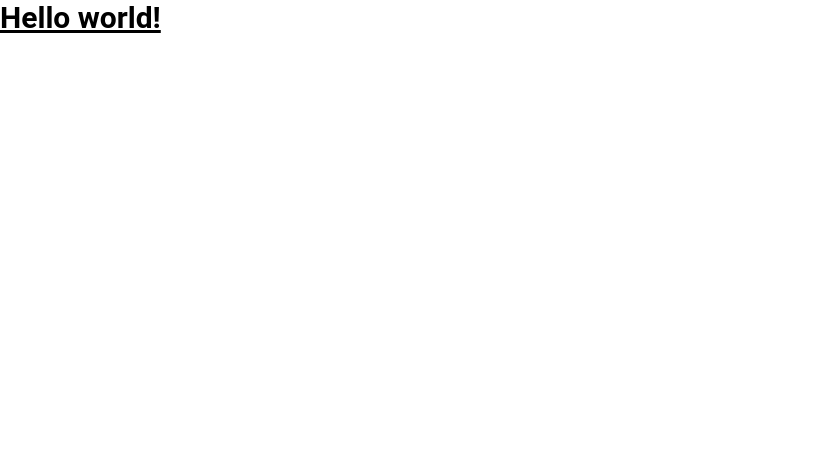
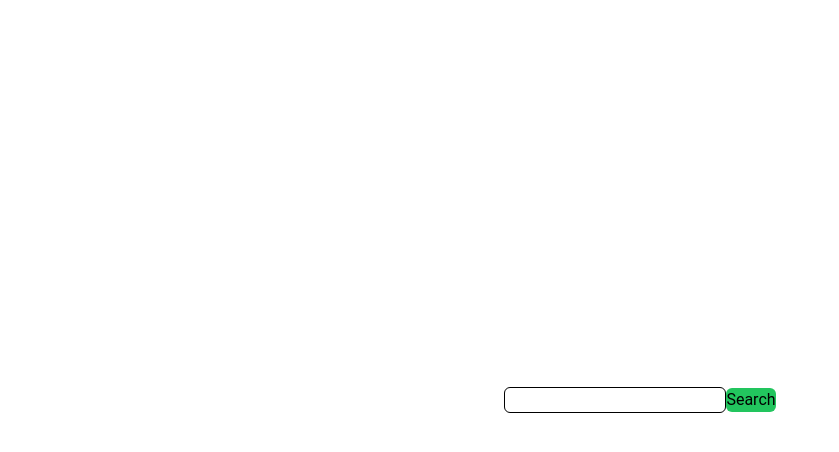
Before and after one commit to aswinsagar12/React-WeatherApp, a React (Create React App) app in the folder weather/: page / in a window 1280 px wide. Shown: the top 452 px of the page, without its empty margins (0-839 px from the left). Built offline with nearby package versions, Linux system fonts and the light colour scheme.

Commit message:
Feature Form and API Connection

```diff
--- a/weather/src/components/Form.jsx
+++ b/weather/src/components/Form.jsx
@@ -1,14 +1,32 @@
-import { React } from 'react';
+import { React } from "react";
+import { useState } from "react";
+import { axios } from "react";
+const Form = () => {
+  const [zipCode, setZipCode] = useState("");
 
-const Form = () => {
+  const handleSubmit = async (e) => {
+    e.preventDefault();
+    setZipCode("")
+    console.log('Form has been submitted');
 
-    return (<div>
-        <h1 className="text-3xl font-bold underline">
-      Hello world!
-    </h1>
-    <input type="weather" />
+    const weatherData = await axios.post('/', {zipCode})
+    console.log(weatherData.data);
+
+  };
+
+  return (
+    <div className="w-full h-[100vh] flex justify-center items-center">
+      <form onSubmit={handleSubmit} action="">
+      <input
+        className="border border-black rounded-md"
+        type="weather"
+        onChange={(e) => setZipCode(e.target.value)}
+        value={setZipCode}
+      />
+      <button className="rounded-md bg-green-500">Search</button>
+    </form>
     </div>
-    )
-}
+  );
+};
 
-export default Form
+export default Form;
```
